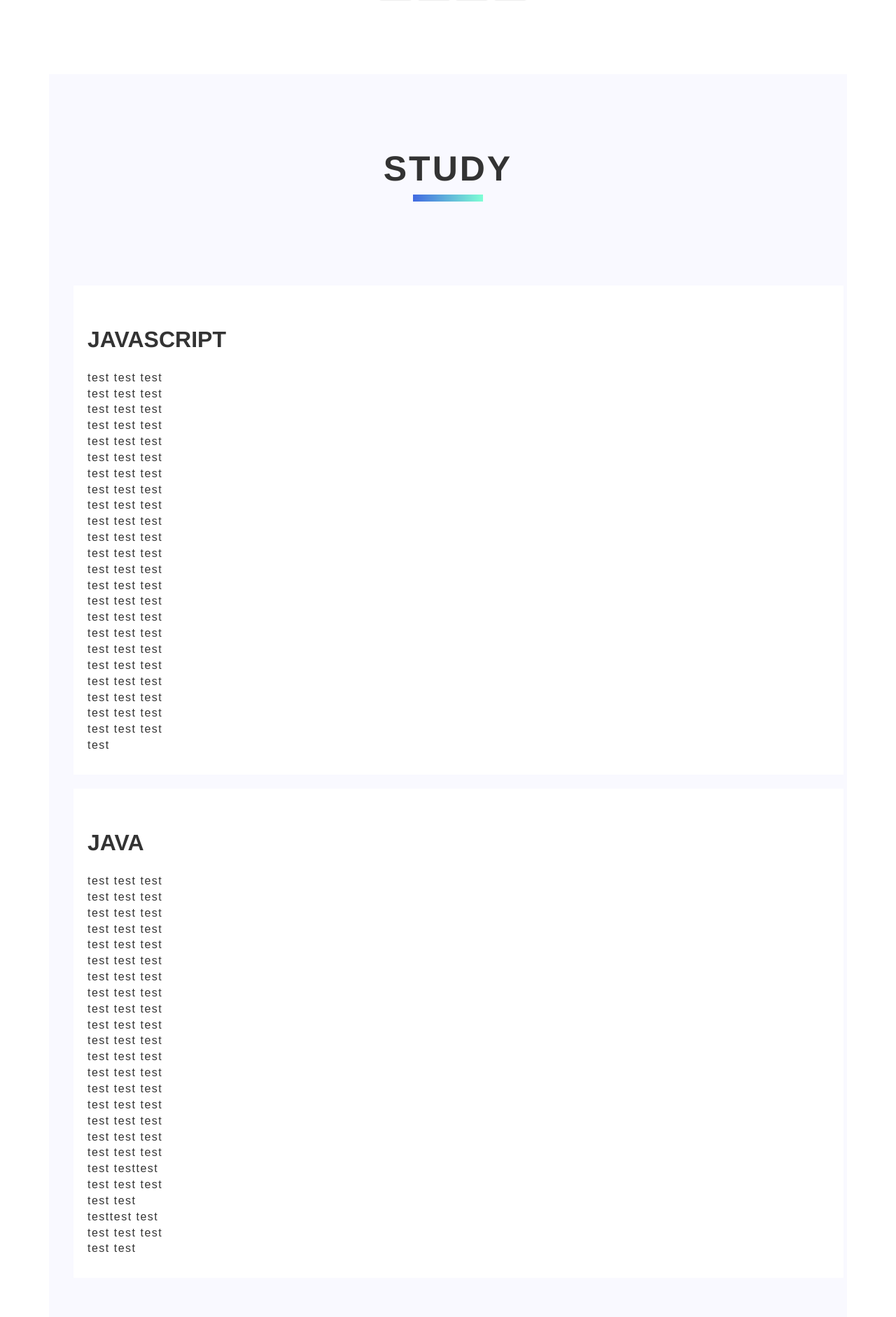
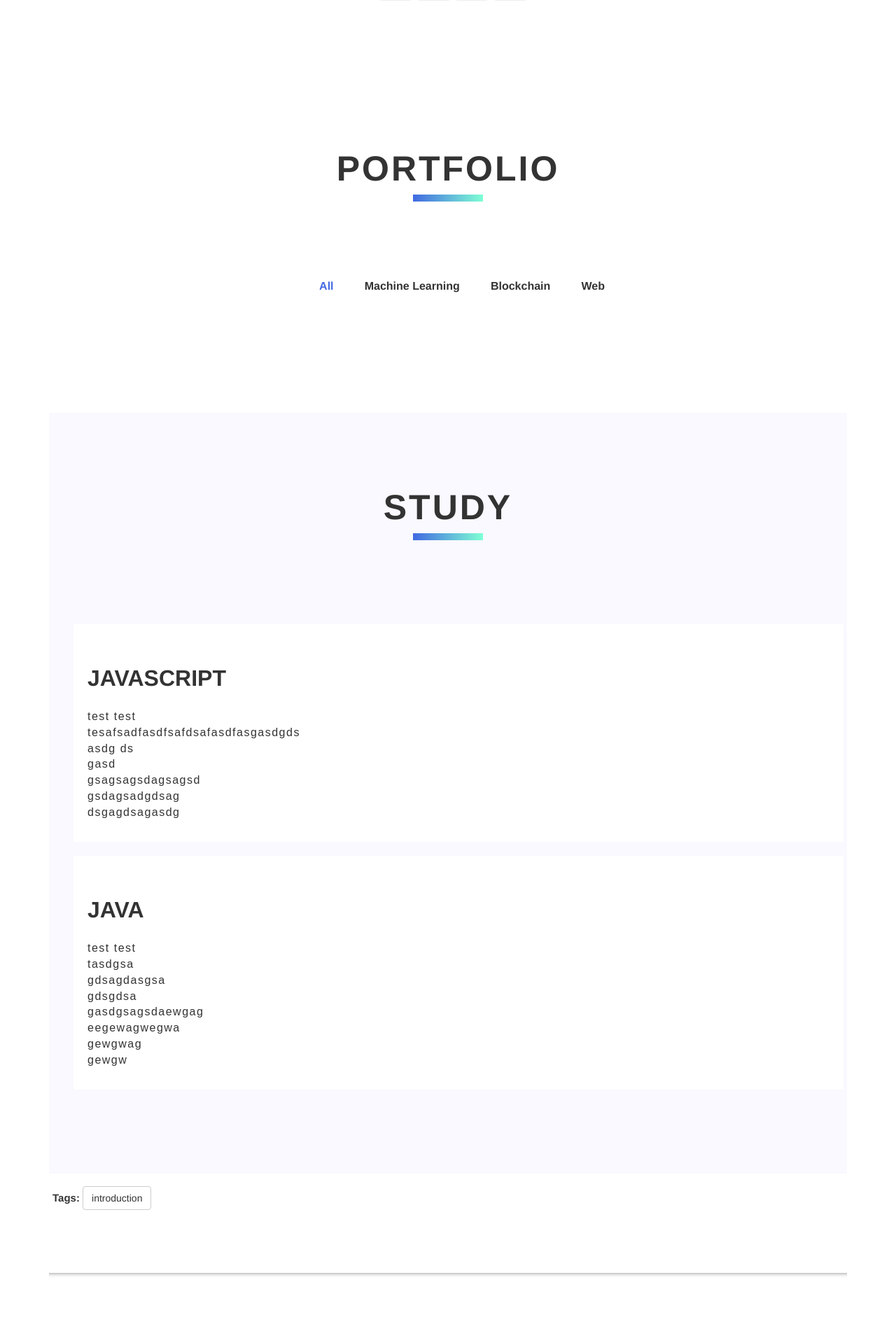
Before and after one commit to codingsoo/codingsoo.github.io1, a Jekyll site: the page built from index.html, in a window 1280 px wide. Shown: the part 807-2689 px from the top of the page at 70% size. Built offline with Jekyll 4.4.1, drawn with Linux system fonts in a browser that asks for light colours; nearby versions of some CDN libraries; comment, search, counter and statistics services are not loaded.

Commit message:
Add portfolio section

```diff
--- a/index.html
+++ b/index.html
@@ -69,6 +69,191 @@
 			</div>
 		</section>
 
+        <section class="portfolio-area" id="portfolio">
+			<div class="title">
+				PORTFOLIO
+			</div>
+			<div class="filter">
+				<ul class="list">
+					<li class="listItem active" id="all">
+						All
+					</li>
+					<li class="listItem" id="uiux">
+						Machine Learning
+					</li>
+					<li class="listItem" id="java">
+						Blockchain
+					</li>
+					<li class="listItem" id="db">
+						Web
+					</li>
+				</ul>
+			</div>
+			<div class="container">
+				<div class="filterItem db">
+					<div class="image">
+						<div class="overlay"><i class="fa fa-image"></i></div>
+						<img src="https://wardballoon.github.io/images/profile_photo.jpg">
+					</div>
+					<div class="main">
+						메인 제목
+					</div>
+					<div class="sub">
+						부 제목
+					</div>
+					<div class="text">
+						포트 폴리오 상세 설명
+					</div>
+				</div>
+				<div class="filterItem java">
+					<div class="image">
+						<div class="overlay"><i class="fa fa-image"></i></div>
+						<img src="https://wardballoon.github.io/images/profile_photo.jpg">
+					</div>
+					<div class="main">
+						메인 제목
+					</div>
+					<div class="sub">
+						부 제목
+					</div>
+					<div class="text">
+						포트 폴리오 상세 설명
+					</div>
+				</div>
+				<div class="filterItem uiux java">
+					<div class="image">
+						<div class="overlay"><i class="fa fa-image"></i></div>
+						<img src="https://wardballoon.github.io/images/profile_photo.jpg">
+					</div>
+					<div class="main">
+						메인 제목
+					</div>
+					<div class="sub">
+						부 제목
+					</div>
+					<div class="text">
+						포트 폴리오 상세 설명
+					</div>
+				</div>
+				<div class="filterItem uiux">
+					<div class="image">
+						<div class="overlay"><i class="fa fa-image"></i></div>
+						<img src="https://wardballoon.github.io/images/profile_photo.jpg">
+					</div>
+					<div class="main">
+						메인 제목
+					</div>
+					<div class="sub">
+						부 제목
+					</div>
+					<div class="text">
+						포트 폴리오 상세 설명
+					</div>
+				</div>
+				<div class="filterItem java">
+					<div class="image">
+						<div class="overlay"><i class="fa fa-image"></i></div>
+						<img src="https://wardballoon.github.io/images/profile_photo.jpg">
+					</div>
+					<div class="main">
+						메인 제목
+					</div>
+					<div class="sub">
+						부 제목
+					</div>
+					<div class="text">
+						포트 폴리오 상세 설명
+					</div>
+				</div>
+				<div class="filterItem db">
+					<div class="image">
+						<div class="overlay"><i class="fa fa-image"></i></div>
+						<img src="https://wardballoon.github.io/images/profile_photo.jpg">
+					</div>
+					<div class="main">
+						메인 제목
+					</div>
+					<div class="sub">
+						부 제목
+					</div>
+					<div class="text">
+						포트 폴리오 상세 설명
+					</div>
+				</div>
+				<div class="filterItem uiux">
+					<div class="image">
+						<div class="overlay"><i class="fa fa-image"></i></div>
+						<img src="https://wardballoon.github.io/images/profile_photo.jpg">
+					</div>
+					<div class="main">
+						메인 제목
+					</div>
+					<div class="sub">
+						부 제목
+					</div>
+					<div class="text">
+						포트 폴리오 상세 설명
+					</div>
+				</div>
+				<div class="filterItem db">
+					<div class="image">
+						<div class="overlay"><i class="fa fa-image"></i></div>
+						<img src="https://wardballoon.github.io/images/profile_photo.jpg">
+					</div>
+					<div class="main">
+						메인 제목
+					</div>
+					<div class="sub">
+						부 제목
+					</div>
+					<div class="text">
+						포트 폴리오 상세 설명
+					</div>
+				</div>
+				<div class="filterItem java db">
+					<div class="image">
+						<div class="overlay"><i class="fa fa-image"></i></div>
+						<img src="https://wardballoon.github.io/images/profile_photo.jpg">
+					</div>
+					<div class="main">
+						메인 제목
+					</div>
+					<div class="sub">
+						부 제목
+					</div>
+					<div class="text">
+						포트 폴리오 상세 설명
+					</div>
+				</div>
+				<div class="filterItem uiux db">
+					<div class="image">
+						<div class="overlay"><i class="fa fa-image"></i></div>
+						<img src="https://wardballoon.github.io/images/profile_photo.jpg">
+					</div>
+					<div class="main">
+						메인 제목
+					</div>
+					<div class="sub">
+						부 제목
+					</div>
+					<div class="text">
+						포트 폴리오 상세 설명
+					</div>
+				</div>
+			</div>
+		</section>
+
+
+	<div id="portfolioModal" class="modal">
+		<span class="close" id="modalClose">&times;</span>
+		<div class="container">
+			<img id="modalImage">
+			<div id="modalMain" class="modal-main"></div>
+			<div id="modalSub" class="modal-sub"></div>
+			<div id="modalText" class="modal-text"></div>
+		</div>
+	</div>
+
         <section class="services-area" id="service">
 			<div class="title">
 				STUDY
@@ -78,13 +263,13 @@
 				<div class="item">
 					<div class="icon"><span><i class="fab fa-js-square"></i></span></div>
 					<div class="service">JAVASCRIPT</div>
-					<div class="content">test test test test test test test test test test test test test test test test test test test test test test test test test test test test test test test test test test test test test test test test test test test test test test test test test test test test test test test test test test test test test test test test test test test test test test</div>
+					<div class="content">test test tesafsadfasdfsafdsafasdfasgasdgds asdg ds gasd gsagsagsdagsagsd gsdagsadgdsag dsgagdsagasdg</div>
 				</div>
 
 				<div class="item">
 					<div class="icon"><span><i class="fab fa-java"></i></span></div>
 					<div class="service">JAVA</div>
-					<div class="content">test test test test test test test test test test test test test test test test test test test test test test test test test test test test test test test test test test test test test test test test test test test test test test test test test test test test test test test testtest test test test test test testtest test test test test test test</div>
+					<div class="content">test test tasdgsa gdsagdasgsa gdsgdsa gasdgsagsdaewgag eegewagwegwa gewgwag gewgw</div>
 				</div>
 			</div>
 		</section>
--- a/portfolio.css
+++ b/portfolio.css
@@ -35,6 +35,169 @@
     height: 10px;
     margin: 0 auto;
     background-image: linear-gradient(to right, royalblue, aquamarine);
+}
+
+/* PORTFOLIO AREA */
+.portfolio-area {
+	height: auto;
+}
+
+.portfolio-area > .filter > .list {
+	text-align: center;
+}
+
+.portfolio-area > .filter > .list > .listItem {
+	display: inline-block;
+	font-weight: bold;
+	padding: 0 20px;
+	font-size: 16px;
+	cursor: pointer;
+}
+
+.portfolio-area > .filter > .list > .listItem:hover,
+.portfolio-area > .filter > .list > .listItem.active {
+	color: royalblue;
+}
+
+.portfolio-area > .container {
+	padding-top: 50px;
+}
+
+.portfolio-area > .container > .filterItem {
+	display: none;
+	width: calc(100% - 40px);
+	margin: 20px;
+	text-align: center;
+}
+
+@media (min-width: 992px) {
+	.portfolio-area > .container > .filterItem {
+		width: calc(50% - 40px);
+	}
+}
+
+.portfolio-area > .container > .filterItem.show {
+	display: inline-block;
+}
+
+.portfolio-area > .container > .filterItem > .image {
+	position: relative;
+	max-height: 700px;
+}
+
+@media (min-width: 992px) {
+	.portfolio-area > .container > .filterItem > .image {
+		height: 300px;
+	}
+}
+
+.portfolio-area > .container > .filterItem > .image > .overlay {
+	position: absolute;
+	top: 0;
+	left: 0;
+	width: 100%;
+	height: 100%;
+	opacity: 0;
+	transition: all 0.3s ease;
+	cursor: pointer;
+}
+
+.portfolio-area > .container > .filterItem > .image:hover > .overlay {
+	background-image: linear-gradient(to right, royalblue , aquamarine);
+	opacity: 0.9;
+}
+
+.portfolio-area > .container > .filterItem > .image > .overlay > i {
+	position: absolute;
+	top: 50%;
+	left: 50%;
+	transform: translate(-50%, -50%);
+	color: white;
+	font-size: 48px;
+}
+
+.portfolio-area > .container > .filterItem > .image > img {
+	border-radius: 5px;
+}
+
+.portfolio-area > .container > .filterItem > .main {
+	font-size: 24px;
+	font-weight: bold;
+	padding: 10px 0;
+}
+
+.portfolio-area > .container > .filterItem > .sub {
+	font-size: 16px;
+	color: #777;
+}
+
+.portfolio-area > .container > .filterItem > .text {
+	display: none;
+}
+
+#portfolioModal {
+	display: none;
+	position: fixed;
+	z-index: 100;
+	left: 0;
+	top: 0;
+	width: 100%;
+	height: 100%;
+	overflow: auto;
+	background-color: rgba(0,0,0,0.9);
+	text-align: center;
+	overflow: hidden;
+}
+
+#portfolioModal > .close {
+	display: block;
+	text-align: right;
+	color: #f1f1f1;
+	font-size: 40px;
+	font-weight: bold;
+	transition: 0.3s;
+	cursor: pointer;
+	padding: 0 20px;
+}
+
+#portfolioModal > .close:hover,
+#portfolioModal > .close:focus {
+	color: #bbb;
+}
+
+#portfolioModal > .container {
+	width: 100%;
+	height: auto;
+}
+
+#portfolioModal > .container > img {
+	width: calc(100% - 40px);
+	padding: 20px;
+}
+
+@media (min-width: 992px) {
+	#portfolioModal > .container > img {
+		max-width: 700px;
+	}
+}
+
+#portfolioModal > .container > .modal-main {
+	position: relative;
+	font-size: 24px;
+	font-weight: bold;
+	color: white;
+	padding: 10px 0;
+}
+
+#portfolioModal > .container > .modal-sub {
+	font-size: 20px;
+	color: white;
+	padding: 10px 0;
+}
+
+#portfolioModal > .container > .modal-text {
+	font-size: 16px;
+	color: #bbb;
 }
 
 
```
